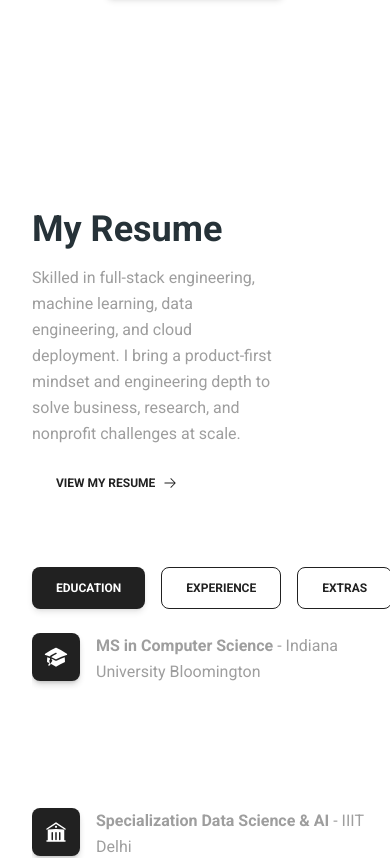
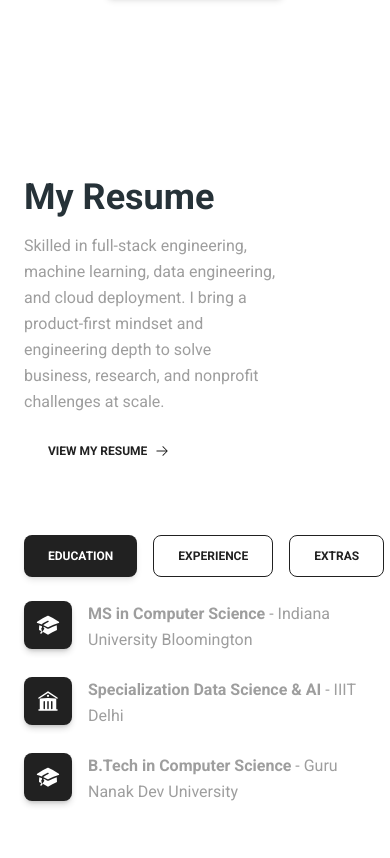
Before and after one commit to rajeshsharma98/Portfolio-Vercel, a Next.js app: page / in a window 390 px wide. Shown: the part 7871-8729 px from the top of the page. Built offline with nearby package versions, Linux system fonts and the light colour scheme.

Commit message:
Update : Resume section overflow

```diff
--- a/src/app/resume.tsx
+++ b/src/app/resume.tsx
@@ -152,7 +152,7 @@ const extrasItems = [
       : extrasItems;
 
   return (
-    <section id="resume" className="px-8 py-24 h-[750px] overflow-hidden">
+    <section id="resume" className="px-6 sm:px-8 py-16 lg:py-24 lg:h-[750px] lg:overflow-hidden">
       <div className="container mx-auto grid w-full grid-cols-1 items-center gap-16 lg:grid-cols-2">
         <div className="col-span-1">
           <Typography variant="h2" color="blue-gray">
@@ -201,7 +201,7 @@ const extrasItems = [
               Extras
             </Button>
           </div>
-          <div style={{ height: '500px' }} className="grid gap-y-6 overflow-y-auto">
+          <div className="grid gap-y-6 lg:h-[500px] lg:overflow-y-auto">
             {currentItems.map((props, idx) => (
               <ResumeItem key={idx} {...props} />
             ))}
```
